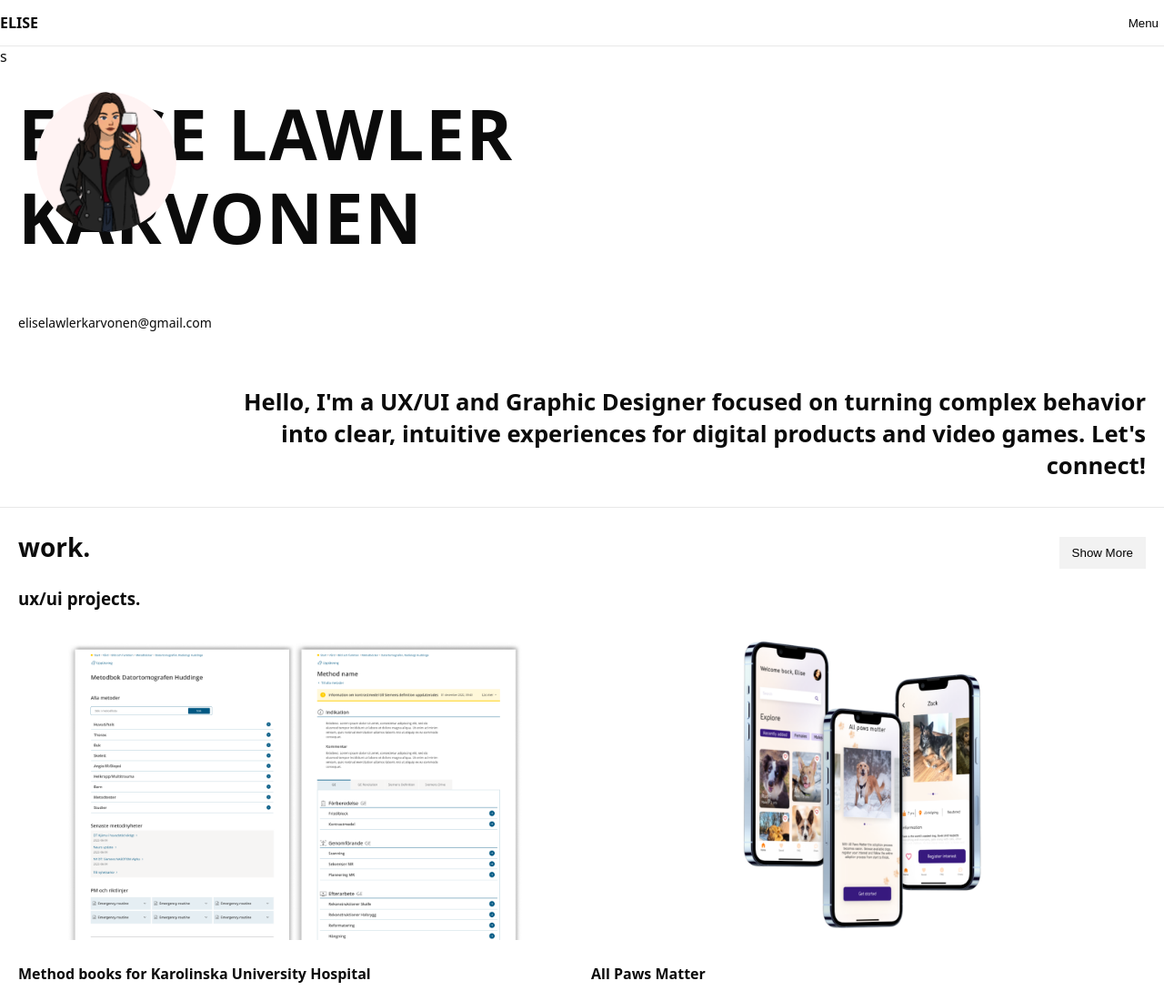
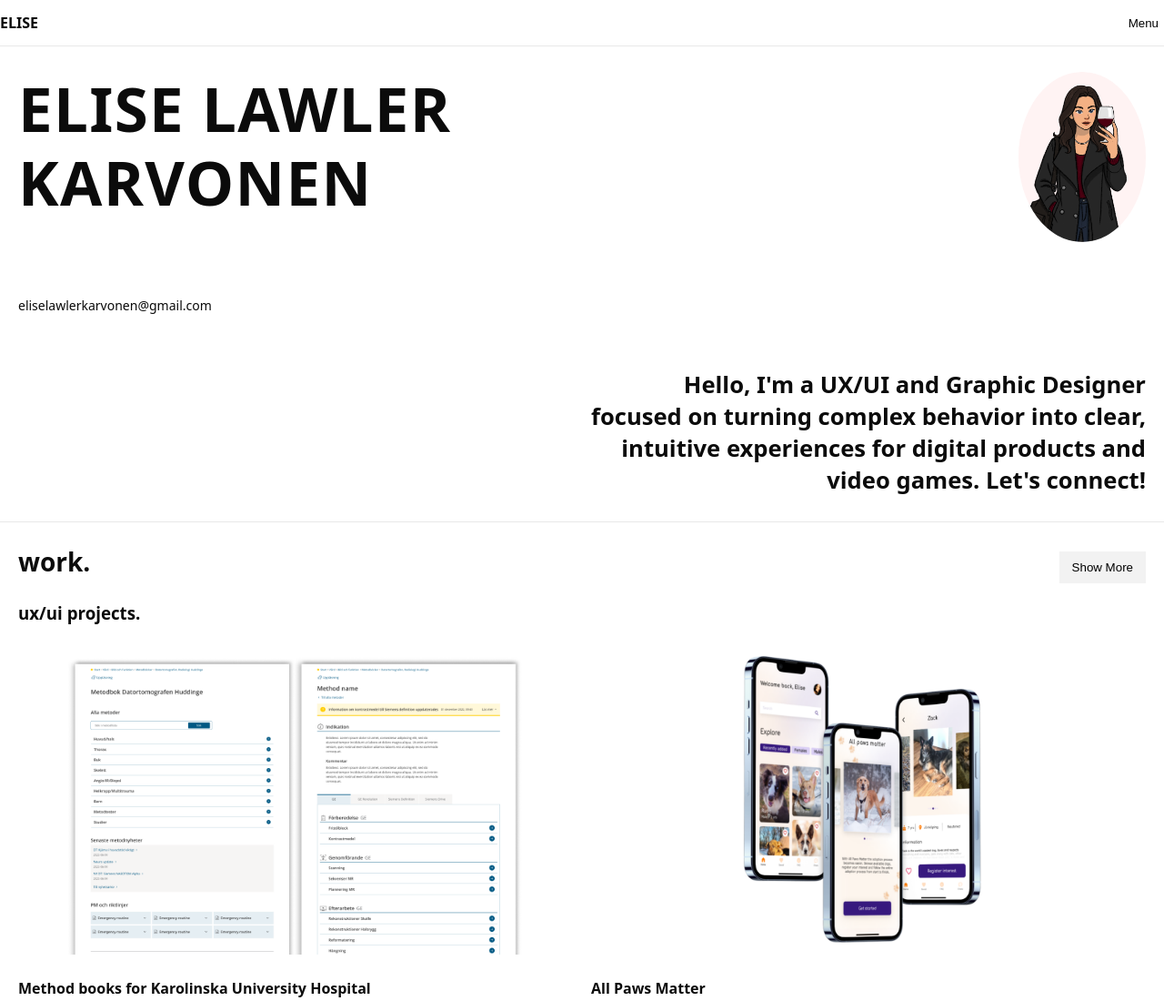
Before and after one commit to eliselawlerkarvonen/portfolio-255, a plain HTML site: page index.html in a window 1280 px wide. Shown: the top 1100 px of the page at 91% size. Drawn offline with Linux system fonts and the light colour scheme.

Commit message:
Adjustments to the hero avatar

```diff
--- a/index.html
+++ b/index.html
@@ -13,7 +13,7 @@
         <button class="menu" type="button">Menu</button>
       </div>
     </header>
-s
+
     <main>
 
 <!-- hero -->
--- a/styles.css
+++ b/styles.css
@@ -88,7 +88,6 @@ img{
 
 .hero-line {
   display: block;
-  white-space: nowrap;
   line-height: 1.2;
 
 }
@@ -99,10 +98,11 @@ img{
   grid-row: 1;
   justify-self: end;
   align-self: start;
-  border-radius: 999px;
+  width: clamp(88px, 22vw, 140px);
+  aspect-ratio: 3 / 4;   /* ← this creates the oval */
+  border-radius: 50%;
   object-fit: cover;
-  width: clamp(88px, 22vw, 140px);
-  height: clamp(88px, 22vw, 140px);
+
 }
 
 .email{
@@ -231,25 +231,31 @@ img{
 
 /* desktop */
 @media (min-width: 900px){
-  /* Hero stays 2 columns, only scale avatar up */
+   .hero .grid{
+    grid-template-columns: repeat(12, 1fr);
+    column-gap: 20px;
+    align-items: start;
+  }
+
   .hero-title{
-    font-size: clamp(3rem, 6vw, 8.75rem);
+    grid-column: 1 / 10;
+    grid-row: 1;
   }
 
   .avatar{
-    width: clamp(140px, 12vw, 220px);
-    height: clamp(140px, 12vw, 220px);
+    grid-column: 10 / -1;
+    grid-row: 1;
+    justify-self: end;
   }
 
   .email{
-    justify-self: start;
+    grid-column: 1 / -1;
+    grid-row: 2;
   }
 
   .intro{
     grid-column: 7 / -1;
-    max-width: none;
-    width: 100%;
-    text-align: right;
+    grid-row: 3;
   }
 
   /* Work grid items */
```
